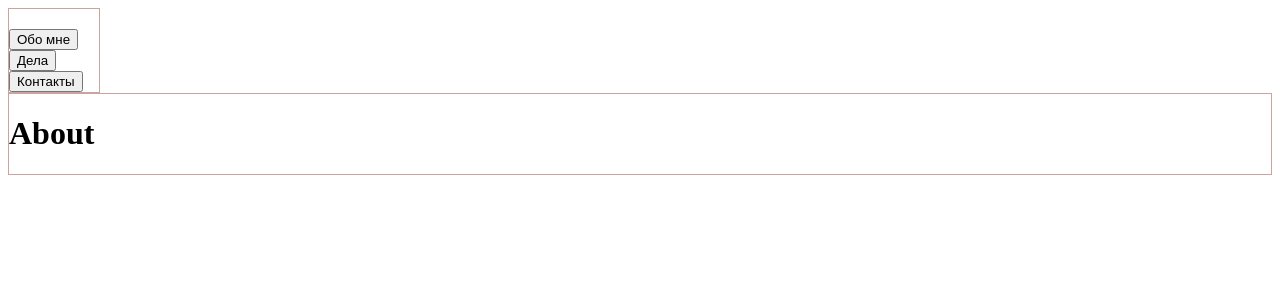
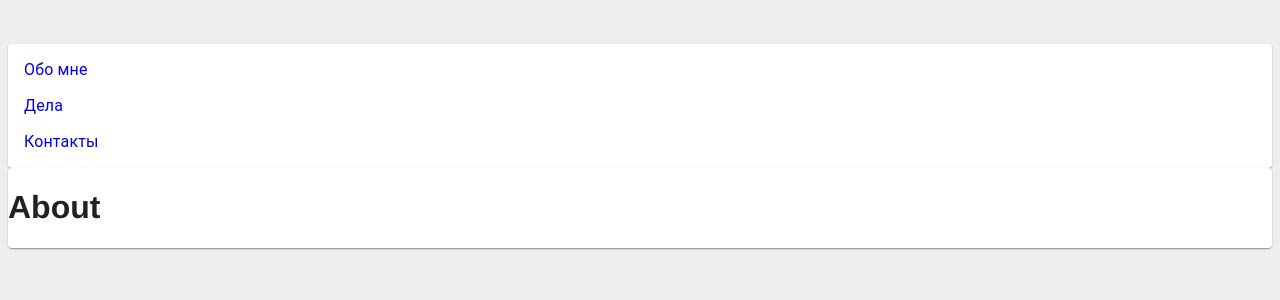
Before and after one commit to WebHeroSchool/lesson-15, a React (Create React App) app: page / in a window 1280 px wide. Shown: the top 300 px of the page. Built offline with nearby package versions, Linux system fonts and the light colour scheme.

Commit message:
урок "React Router" подправила

```diff
--- a/src/components/About/About.js
+++ b/src/components/About/About.js
@@ -1,4 +1,4 @@
-import React, { useState, useEffect } from 'react';
+import React from 'react';
 
 const About = () => (
   <div>
--- a/src/components/App/App.js
+++ b/src/components/App/App.js
@@ -1,6 +1,8 @@
-import React, { useState, useEffect } from 'react';
+import React from 'react';
 import { BrowserRouter as Router, Route, Link } from 'react-router-dom';
-
+import Card from '@material-ui/core/Card';
+import MenuItem from '@material-ui/core/MenuItem';
+import MenuList from '@material-ui/core/MenuList';
 import Todo from '../Todo/Todo';
 import About from '../About/About';
 import Contacts from '../Contacts/Contacts';
@@ -10,22 +12,24 @@ import styles from './App.module.css';
 const App = () =>
   (<Router>
     <div ClassName={styles.wrap}>
-      <nav className={styles.menu}>
-        <Link to='/'>
-          <button className={styles.link}>Обо мне</button>
-        </Link>
-        <Link to='/todo'>
-          <button className={styles.link}>Дела</button>
-        </Link>
-        <Link to='/contacts'>
-          <button className={styles.link}>Контакты</button>
-        </Link>
-      </nav>
-      <div className={styles.content}>
+      <Card className={styles.sidebar}>
+        <MenuList>
+          <Link className={styles.link} to='/'>
+            <MenuItem>Обо мне</MenuItem>
+          </Link>
+          <Link className={styles.link} to='/todo'>
+            <MenuItem>Дела</MenuItem>
+          </Link>
+          <Link className={styles.link} to='/contacts'>
+            <MenuItem>Контакты</MenuItem>
+          </Link>
+        </MenuList>
+      </Card>
+      <Card className={styles.content}>
         <Route path='/' exact component={About} />
         <Route path='/todo' component={Todo} />
         <Route path='/contacts' component={Contacts} />
-      </div>
+      </Card>
     </div>
   </Router>);
 
--- a/src/components/App/App.module.css
+++ b/src/components/App/App.module.css
@@ -1,32 +1,24 @@
-.wrap {
-  display: flex;
-  justify-content: space-between;
-  font-family: Helvetica, Arial, sans-serif;
-  margin: 0 520px;
-  align-items: center;
+body {
+  padding-top: 36px;
+  background: #eee;
+  font-family: Helvetica;
 }
 
-.menu {
-  width: 90px;
-  display: flex;
-  flex-direction: column;
-  justify-content: flex-start;
-  padding-top: 20px;
-  list-style-type: none;
-  border: 1px solid #cca49e;
+.wrap {
+  display: grid;
+  grid-template-areas: 'sidebar ... content content';
+  margin: auto;
+  width: 500px;
 }
 
-.Link {
-  border: none;
-  padding: 10px;
-  font-size: 17px;
-  background: transparent;
-  text-align: left;
-  font-family: 'Raleway', sans-serif;
-  font-weight: 500;
-  color: #a64b00;
+.sidebar {
+  grid-area: sidebar;
+}
+
+.link {
+  text-decoration: none;
 }
 
 .content {
-   border: 1px solid #cca49e;
+   grid-area: content;
 }
--- a/src/components/Contacts/Contacts.js
+++ b/src/components/Contacts/Contacts.js
@@ -1,4 +1,4 @@
-import React, { useState, useEffect } from 'react';
+import React from 'react';
 
 const Contacts = () => (
   <div>
```
